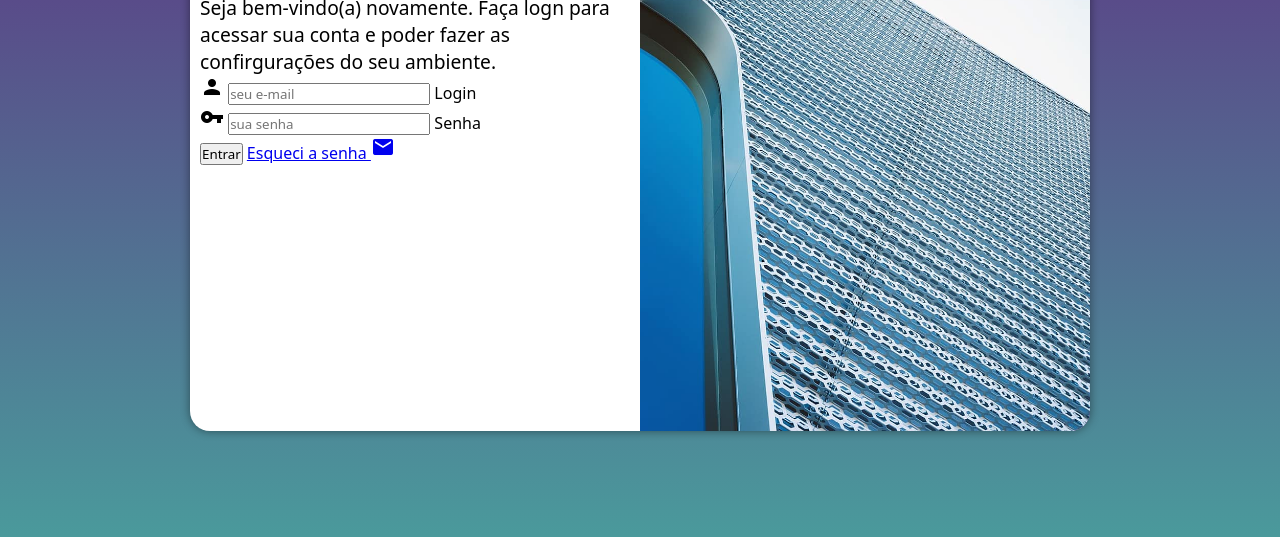
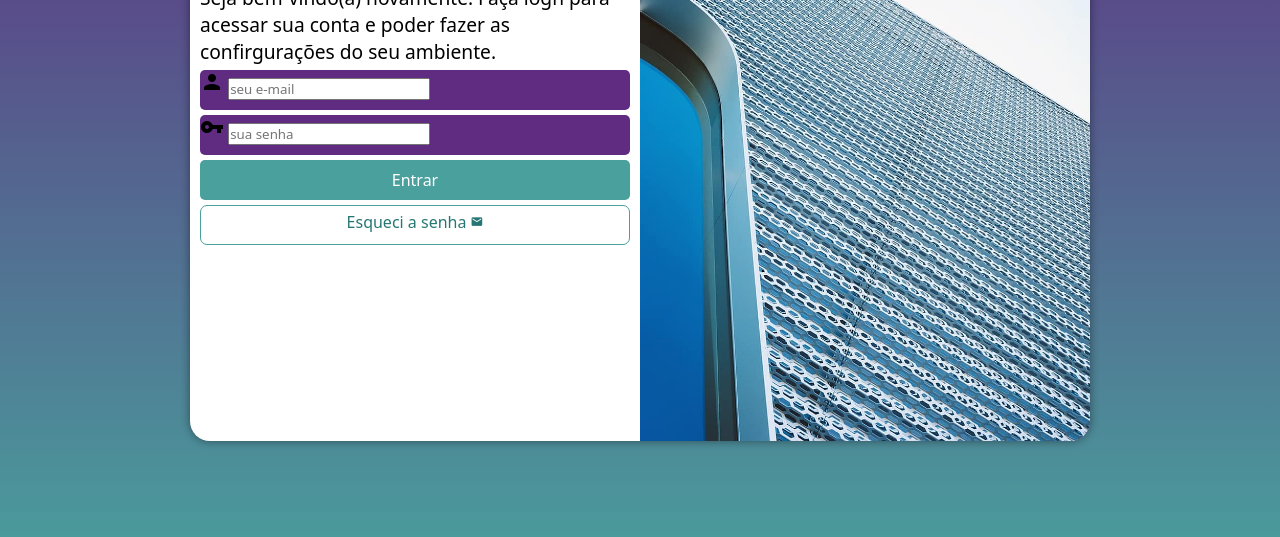
Before and after one commit to gabrielpampolin/projeto-login, a plain HTML site: page index.html in a window 1280 px wide. Shown: the part 219-756 px from the top of the page. Drawn offline with Linux system fonts and the light colour scheme.

Commit message:
estilizando formularios

```diff
--- a/css/style.css
+++ b/css/style.css
@@ -33,7 +33,7 @@ section#login {
 
     background-color: white;
     width: 270px;
-    height: 500px;
+    height: 520px;
     border-radius: 20px;
     box-shadow: 0px 0px 10px rgba(0, 0, 0, 0.445);
 
@@ -62,3 +62,57 @@ div#formulario > h1 {
 div#formulario > p {
     font-size: 0.8em;
 }
+
+form > div.campo {
+    display: block;
+    background-color: var(--lilas);
+    width: 100%;
+    height: 40px;
+    border-radius: 5px;
+    margin: 5px 0;
+}
+div.campo > label {
+    display: none;
+}
+
+form > input[type=submit] {
+    display: block;
+    font-size: 1em;
+    width: 100%;
+    height: 40px;
+    background-color: var(--verde);
+    color: white;
+    border: none;
+    border-radius: 5px;
+    cursor: pointer;
+}
+
+form > input[type=submit]:hover {
+    background-color: #1c5755;
+    transform: scale(1.01);
+    transition: 0.3s ease-in-out;
+}
+
+form > a.button {
+    display: block;
+    text-align: center;
+    font-size: 1em;
+    width: 100%;
+    height: 40px;
+    padding-top: 5px;
+    margin-top: 5px;
+    background-color: white;
+    color: #267774;
+    border: 1px solid #49a09d;
+    border-radius: 7px;
+    text-decoration: none;
+}
+
+form > a.button:hover {
+    background-color: #63ddd9;
+    transition: 0.3s ease-in-out;
+}
+
+form > a.button > i {
+    font-size: 0.8em;
+}
--- a/index.html
+++ b/index.html
@@ -42,7 +42,7 @@
 
                     <input type="submit" value="Entrar">
 
-                    <a href="esqueci.html">
+                    <a href="esqueci.html" class="button">
                         Esqueci a senha <i class="material-icons">mail</i>
                     </a>
                 </form>
```
